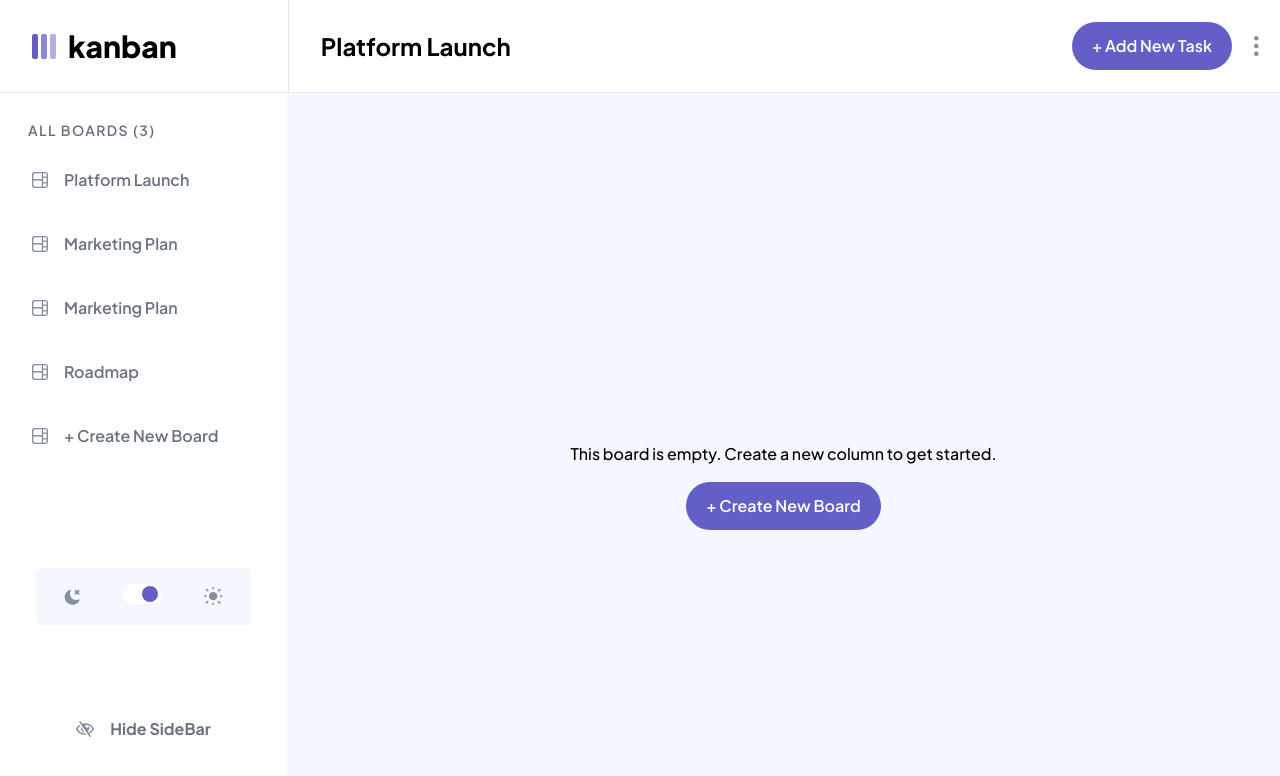
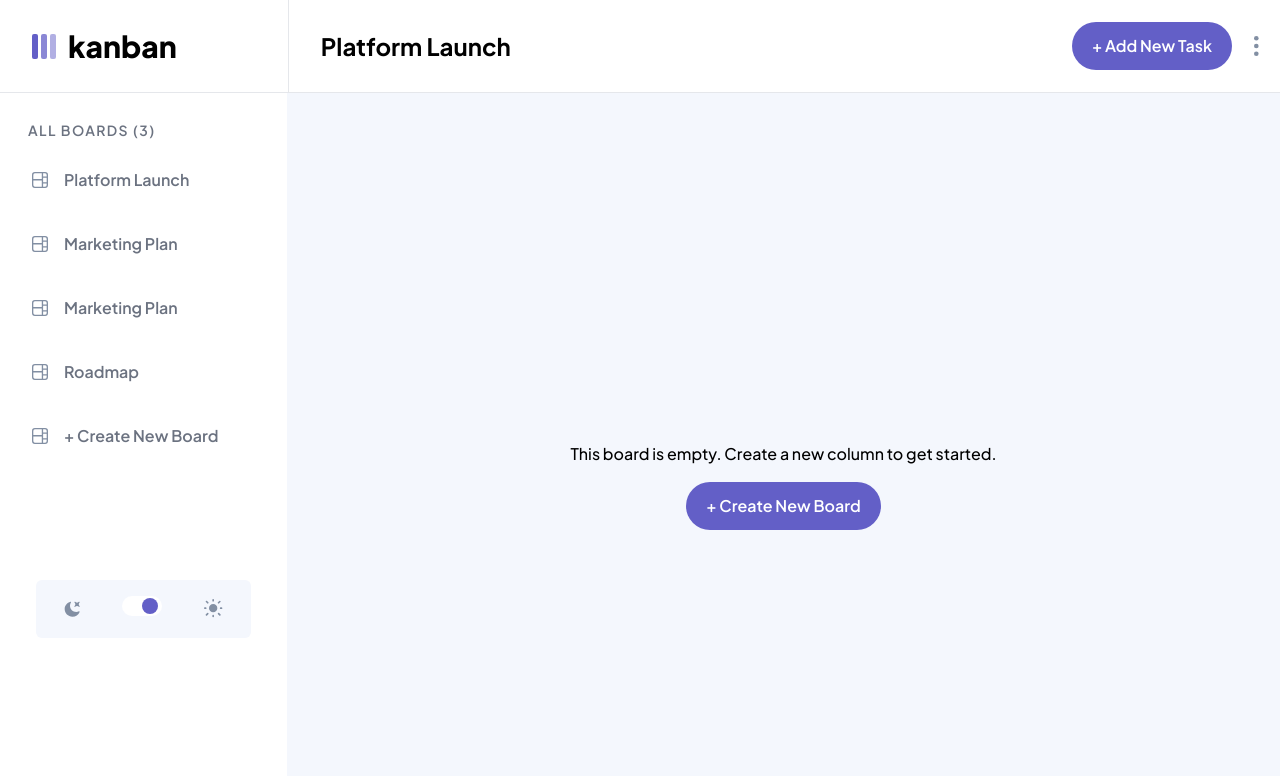
Before and after one commit to MohamedMahmoudHaleem/kanaban-task-manger, a React (Vite) app: page / in a window 1280 px wide. Shown: the top 776 px of the page. Built offline with nearby package versions, Linux system fonts and the light colour scheme.

Commit message:
comment hide SideBar button

```diff
--- a/src/components/SideBar.jsx
+++ b/src/components/SideBar.jsx
@@ -87,7 +87,7 @@ function SideBar() {
         <div
           className={`flex flex-row justify-start items-center gap-4 mx-auto mb-4 hover:transition-all hover:duration-200 hover:opacity-70`}
         >
-          <button
+          {/* <button
             className={`flex flex-row justify-start items-center gap-4 mx-auto font-bold text-neutral-light-ContentText`}
             onClick={handleOpen}
           >
@@ -95,7 +95,7 @@ function SideBar() {
               <img src={HideIcon} alt="hideIcon" />
             </div>
             Hide SideBar
-          </button>
+          </button> */}
         </div>
       </div>
     </div>
@@ -103,102 +103,3 @@ function SideBar() {
 }
 
 export default SideBar;
-// return `${
-//   open ? (
-//     <div
-//       className={`mt-[92px] bg-natural-light-veryLightSideNavCards
-//     w-[370px]
-//     ${
-//       open
-//         ? "block"
-//         : "  w-[0%]  overflow-hidden transition-all duration-700 ease-in-out "
-//     }`}
-//     >
-//       <div
-//         className={`${
-//           open
-//             ? "flex flex-col mt-7 items-start justify-between min-h-[90%]"
-//             : "hidden"
-//         }`}
-//       >
-//         <div>
-//           <p className="text-sm ml-7 place-self-start text-neutral-light-ContentText font-semibold tracking-widest">
-//             ALL BOARDS (3)
-//           </p>
-//           <ul className="flex flex-col gap-4 py-4 items-start w-full ">
-//             {data.map((element, index) => {
-//               return (
-//                 <li key={index} className="w-full group ">
-//                   <button className="w-full pr-20 py-3 pl-8  flex flex-row flex-nowrap items-center justify-start gap-4  text-neutral-light-ContentText font-semibold  hover:transition-all group-active:bg-primary-brightBlue hover:duration-150 hover:btn hover:rounded-l-none">
-//                     {/* <BoardIcon /> */}
-//                     <div className="">
-//                       <img
-//                         src={element.icon}
-//                         className="object-contain"
-//                         alt="boardIcon"
-//                       />
-//                     </div>
-//                     {element.title}
-//                   </button>
-//                 </li>
-//               );
-//             })}
-//             <li className="w-full ">
-//               <button className="w-full py-3 pl-8  flex flex-row items-center justify-start gap-4  text-neutral-light-ContentText font-semibold  hover:transition-all group-active:bg-primary-brightBlue hover:duration-150 hover:opacity-70">
-//                 <div className="">
-//                   <img
-//                     src={BoardIcon}
-//                     className="object-contain"
-//                     alt="boardIcon"
-//                   />
-//                 </div>
-//                 + Create New Board
-//               </button>
-//             </li>
-//           </ul>
-//         </div>
-//         <div className="w-9/12 flex flex-row justify-between items-center gap-4 bg-neutral-light-veryLightMain py-4 px-7 rounded-md mx-auto">
-//           <div>
-//             <img src={DarkIcon} alt="darkIcon" />
-//           </div>
-//           <div>
-//             <input
-//               type="checkbox"
-//               className="cursor-pointer border-none relative appearance-none w-10 h-5 border-2 bg-white rounded-xl before:content-[''] before:absolute before:top-[50%] before:-translate-y-1/2 before:left-5 before:w-4 before:h-4 before:rounded-full before:bg-primary-brightBlue
-//       before:translate-x-0 before:transition-all before:duration-300
-//       checked:bg-primary-brightBlue checked:transition-all checked:duration-300
-//       before:checked:bg-white before:checked:-translate-x-4 before:checked:transition-all before:checked:duration-300"
-//             />
-//           </div>
-//           <div>
-//             <img src={LightIcon} alt="lightIcon" />
-//           </div>
-//         </div>
-//         <div
-//           className={`flex flex-row justify-start items-center gap-4 mx-auto mb-4 hover:transition-all hover:duration-200 hover:opacity-70`}
-//         >
-//           <button
-//             className={`flex flex-row justify-start items-center gap-4 mx-auto font-bold text-neutral-light-ContentText`}
-//             onClick={handleOpen}
-//           >
-//             <div>
-//               <img src={HideIcon} alt="hideIcon" />
-//             </div>
-//             Hide SideBar
-//           </button>
-//         </div>
-//       </div>
-//     </div>
-//   ) : (
-//     <button
-//       className={`flex flex-row justify-start items-center gap-4 mx-auto font-bold text-neutral-light-ContentText`}
-//       onClick={handleOpen}
-//     >
-//       <div>
-//         <img src={HideIcon} alt="hideIcon" />
-//       </div>
-//       Hide SideBar
-//     </button>
-//   )
-// }`;
-// }
```
